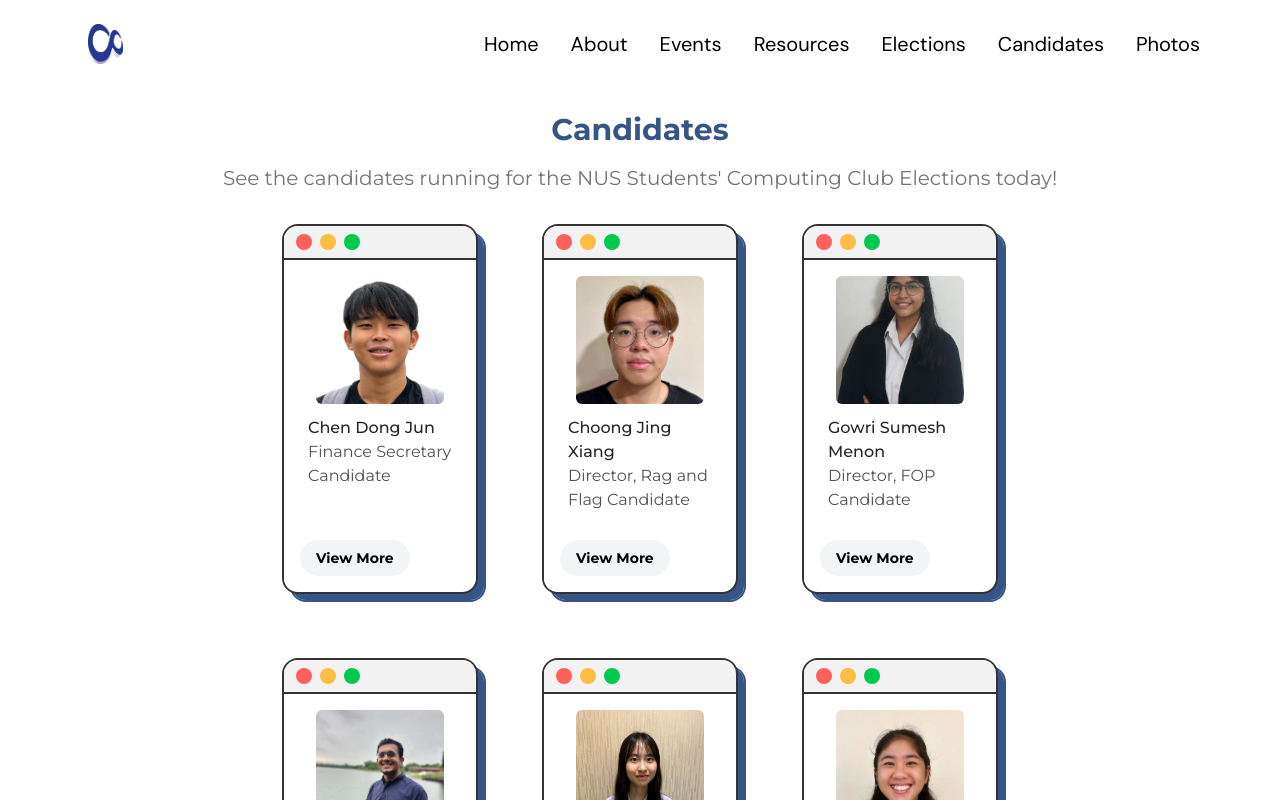
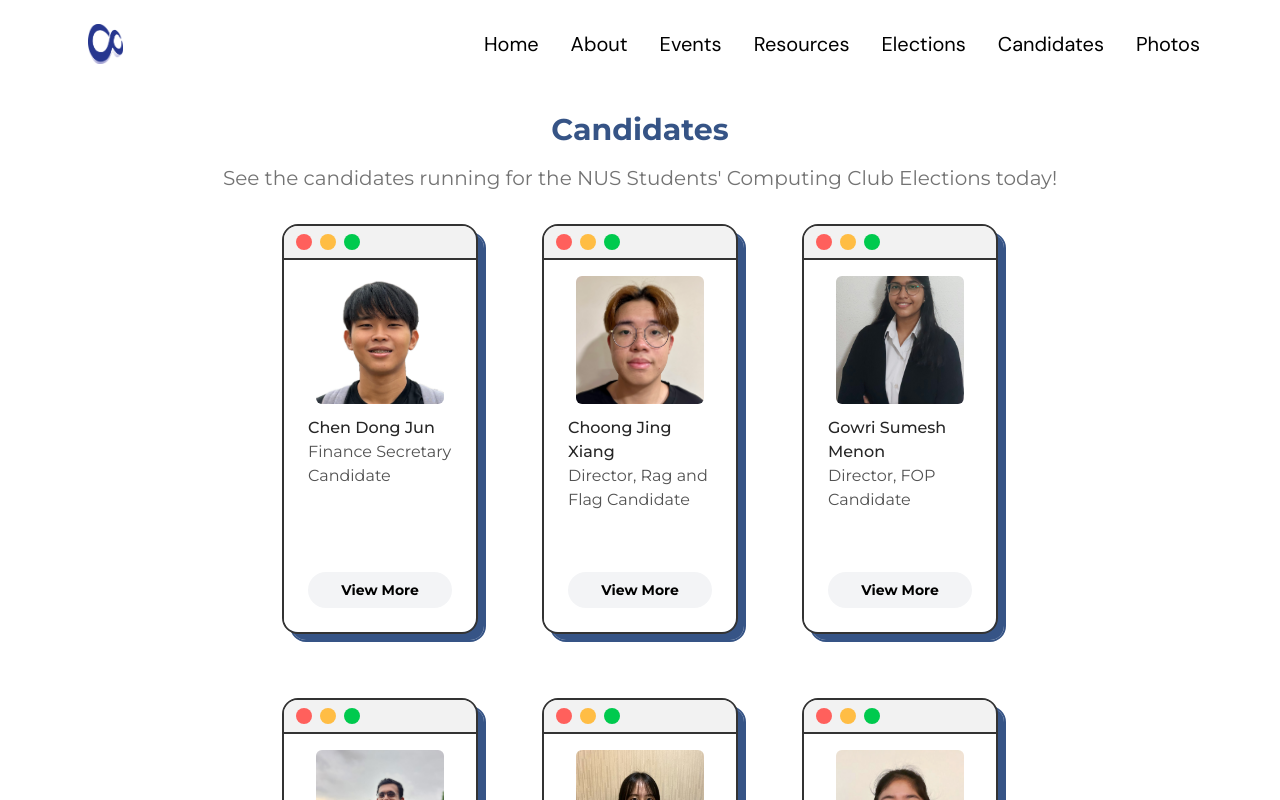
Before and after one commit to NUSComputingDev/comclub-website-2024, a React (Vite) app: page /elections/candidates in a window 1280 px wide. Shown: the top 800 px of the page. Built offline with nearby package versions, Linux system fonts and the light colour scheme.

Commit message:
Fix height

```diff
--- a/src/pages/elections/Candidates.tsx
+++ b/src/pages/elections/Candidates.tsx
@@ -34,37 +34,39 @@ export function Candidates() {
   const data = cards.sort((a, b) => ('' + a.title).localeCompare(b.title)).map((card, index) => {
     const content = (
       <>
-        <div className='w-48 p-4 flex flex-col items-start gap-1'>
+        <div className='w-48 p-4 flex flex-col items-stretch gap-1 flex-1'>
           <motion.div
             className='self-center'
-            layoutId={`image-${card.title}-${id}-${card.id}`}
+            layoutId={`image-${card.title}-${index}-${card.id}`}
           >
             <img
               src={card.src}
               alt={card.title}
-              className='rounded-md w-32 h-32 object-cover object-center self-center'
+              className='rounded-md w-32 h-32 object-cover object-center'
             />
           </motion.div>
-          <div className='h-20 m-2'>
+          <div className='m-2 flex flex-col justify-between h-48'>
+            <div>
               <motion.h3
-              layoutId={`title-${card.title}-${id}-${card.id}`}
+                layoutId={`title-${card.title}-${index}-${card.id}`}
                 className='font-medium text-neutral-800 text-center md:text-left'
               >
                 {card.title}
               </motion.h3>
               <motion.p
-              layoutId={`description-${card.description}-${id}-${card.id}`}
+                layoutId={`description-${card.description}-${index}-${card.id}`}
                 className='text-neutral-600 text-center md:text-left'
               >
                 {card.description}
               </motion.p>
             </div>
             <motion.button
-            layoutId={`button-${card.title}-${id}-${card.id}`}
-            className='px-4 py-2 text-sm rounded-full font-bold bg-gray-100 hover:bg-yellow-500 hover:text-white text-black mt-8'
+              layoutId={`button-${card.title}-${index}-${card.id}`}
+              className='mt-4 px-4 py-2 text-sm rounded-full font-bold bg-gray-100 hover:bg-yellow-500 hover:text-white text-black'
             >
               {card.ctaText}
             </motion.button>
+          </div>
         </div>
       </>
     );
@@ -134,7 +136,7 @@ export function Candidates() {
                 <img
                   src={active.src}
                   alt={active.title}
-                  className=' w-[500px] sm:rounded-tr-lg sm:rounded-tl-lg object-cover object-center self-center h-96 sm:h-fit'
+                  className=' w-[500px] sm:rounded-tr-lg sm:rounded-tl-lg object-cover object-center self-center h-96 sm:h-fit rounded-lg'
                 />
               </motion.div>
 
```
Lines whose indentation alone changed are shown as unchanged.
